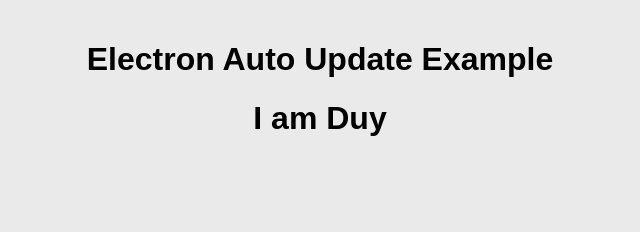
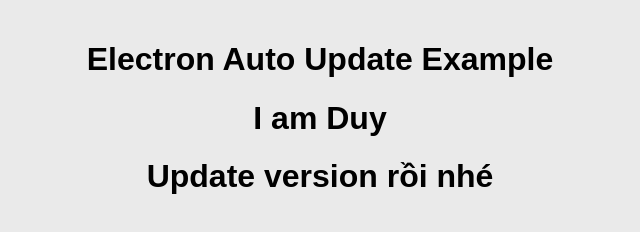
Before and after one commit to anhduy97a6/Electron-auto-update, an Electron app: page index.html in a window 800 px wide. Shown: the whole page, without its empty margins (80-720 px from the left). Drawn offline with Linux system fonts and the light colour scheme; no server answers.

Commit message:
Version 1.0.1 update

```diff
--- a/index.html
+++ b/index.html
@@ -29,6 +29,7 @@
 <h1>Electron Auto Update Example</h1>
 <p id="version"></p>
 <h1>I am Duy</h1>
+<h1>Update version rồi nhé</h1>
 <div id="notification" class="hidden">
     <p id="message"></p>
     <button id="close-button" onClick="closeNotification()">
--- a/package.json
+++ b/package.json
@@ -1,6 +1,6 @@
 {
   "name": "electron-demo-auto-update",
-  "version": "1.0.0",
+  "version": "1.0.1",
   "description": "test auto update",
   "main": "main.js",
   "repository": {
```
